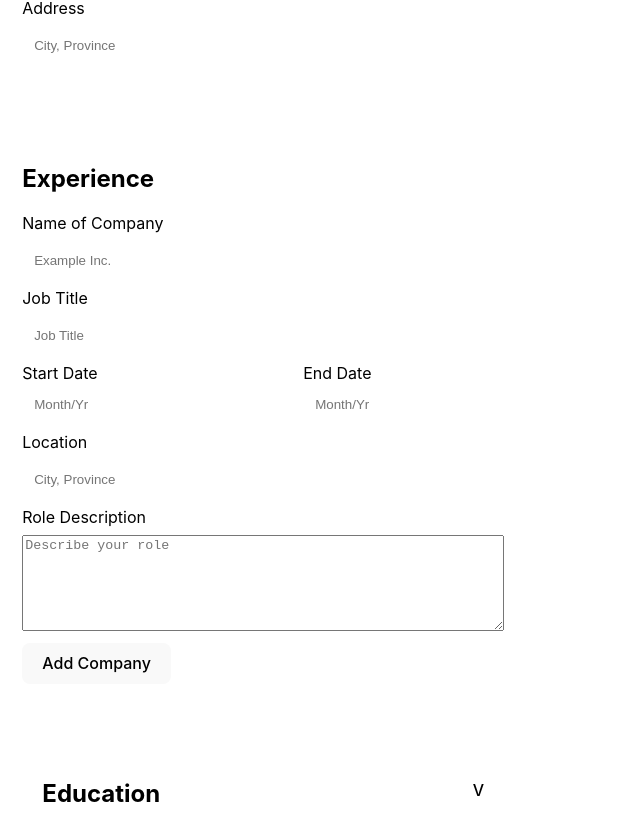
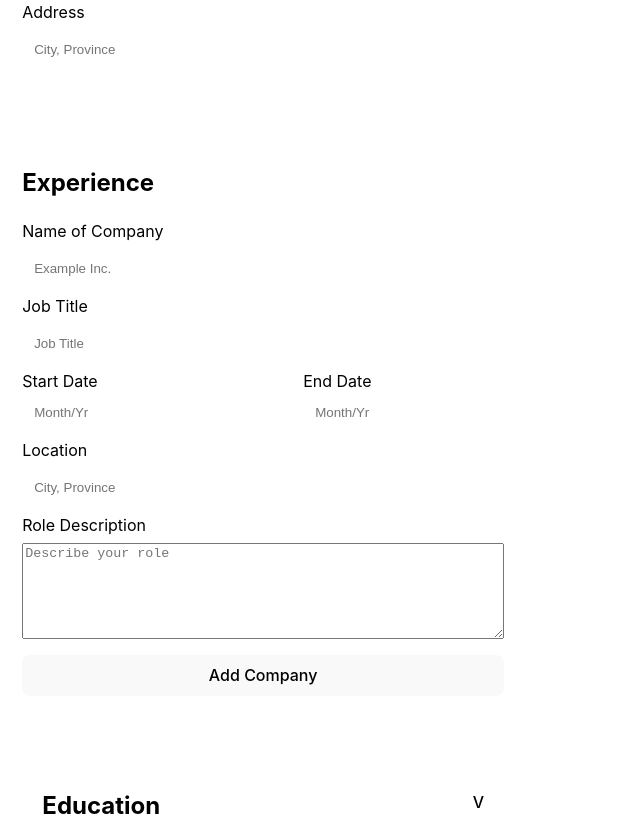
Before and after one commit to thenormboy/cv-app, a React (Vite) app in the folder cv-app/: page / in a window 1280 px wide. Shown: the part 357-1173 px from the top of the page, without its empty margins (0-640 px from the left). Built offline with nearby package versions, Linux system fonts and the light colour scheme.

Commit message:
add company button now renders new form to add new company info

```diff
--- a/cv-app/src/App.jsx
+++ b/cv-app/src/App.jsx
@@ -5,9 +5,14 @@ import Experience from './Experience.jsx'
 import Resume from './Resume.jsx'
 
 import { generalItem } from './objects.js'
+import { experienceItem } from './objects.js'
 import './index.css'
 
 let basicInfo = generalItem('Example Name','example@email.com','(123) 456-7890','City, Province')
+
+let works = []
+
+works.push(experienceItem('Example Inc'))
 
 function App() {
 
@@ -29,7 +34,7 @@ function App() {
     <div className='container'>
       <div className='form-container'>
         <General generalInfo={renderState}/>
-        <Experience />
+        <Experience experienceItemArray={works}/>
         <Education />
         <button onClick={onButtonClick(renderState)}
         >Submit</button>
--- a/cv-app/src/Experience.jsx
+++ b/cv-app/src/Experience.jsx
@@ -1,13 +1,14 @@
 import { useState } from "react";
-import { experienceItem } from "./objects.js"
-
-let works = []
-
-works.push(experienceItem('Example Inc'))
+import { experienceItem } from "./objects";
 
 export default function Experience({experienceItemArray}) {
 
-    experienceItemArray = works
+    const [components, setComponents] = useState(experienceItemArray)
+
+    function onButtonClick() {
+        experienceItemArray.push(experienceItem())
+        setComponents([...components])
+    }
 
     return (
         <>
@@ -20,7 +21,7 @@ export default function Experience({experienceItemArray}) {
                     return <ListEducation key={info.getName()} experienceInfo={info} />
                 })}
             </div>
-            <button>Add Company</button>
+            <button onClick={onButtonClick}>Add Company</button>
         </div>
         </>
     )
--- a/cv-app/src/index.css
+++ b/cv-app/src/index.css
@@ -83,8 +83,9 @@ button {
 }
 
 .general-container {
-  display: block;
+  display: flex;
   flex-direction: column;
+  gap: 4px;
 
   background-color: #fff;
   color: black;
```
